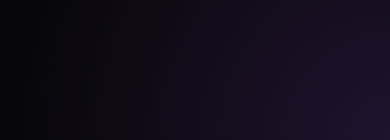
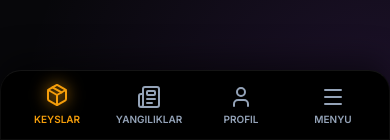
Before and after one commit to myyotubemu-gif/dimer, a React (Vite) app in the folder pubg-drop/: page / in a window 390 px wide. Shown: the part 704-844 px from the top of the page. Built offline with nearby package versions, Linux system fonts and the light colour scheme; no server answers.

Commit message:
Add mobile bottom navigation bar

```diff
--- a/pubg-drop/src/App.jsx
+++ b/pubg-drop/src/App.jsx
@@ -9,6 +9,7 @@ import TopUp from './pages/TopUp';
 import Profile from './pages/Profile';
 import AdminPanel from './pages/AdminPanel';
 import NewsAndPromo from './pages/NewsAndPromo';
+import MobileNav from './components/MobileNav';
 import './index.css';
 
 function App() {
@@ -17,7 +18,7 @@ function App() {
       <AuthProvider>
         <Router>
           <Header />
-          <main className="container" style={{ flex: 1, padding: '2rem 1.5rem' }}>
+          <main className="container main-content" style={{ flex: 1, padding: '2rem 1.5rem' }}>
             <Routes>
               <Route path="/" element={<Home />} />
               <Route path="/case/:id" element={<CaseOpening />} />
@@ -27,6 +28,7 @@ function App() {
               <Route path="/admin-secret" element={<AdminPanel />} />
             </Routes>
           </main>
+          <MobileNav />
         </Router>
       </AuthProvider>
     </ToastProvider>
--- /dev/null
+++ b/pubg-drop/src/components/MobileNav.css
@@ -0,0 +1,48 @@
+.mobile-nav-bottom {
+  position: fixed;
+  bottom: 0;
+  left: 0;
+  width: 100%;
+  height: 70px;
+  background: #000000; /* Solid Black like dropdown */
+  display: none;
+  justify-content: space-around;
+  align-items: center;
+  z-index: 1000;
+  border-top: 1px solid var(--border-color);
+  padding: 0 10px;
+  border-radius: 1.5rem 1.5rem 0 0;
+  box-shadow: 0 -10px 30px rgba(0, 0, 0, 0.5);
+}
+
+.mobile-nav-item {
+  display: flex;
+  flex-direction: column;
+  align-items: center;
+  justify-content: center;
+  gap: 4px;
+  color: var(--text-muted);
+  font-size: 10px;
+  font-weight: 600;
+  text-transform: uppercase;
+  transition: all 0.3s ease;
+  flex: 1;
+  background: none;
+  border: none;
+  padding: 10px 0;
+}
+
+.mobile-nav-item.active {
+  color: var(--primary);
+}
+
+.mobile-nav-item.active svg {
+  transform: translateY(-2px);
+  filter: drop-shadow(0 0 8px var(--primary));
+}
+
+@media (max-width: 768px) {
+  .mobile-nav-bottom {
+    display: flex;
+  }
+}
--- /dev/null
+++ b/pubg-drop/src/components/MobileNav.jsx
@@ -0,0 +1,38 @@
+import React, { useContext } from 'react';
+import { Link, useLocation } from 'react-router-dom';
+import { Package, Newspaper, User, Menu } from 'lucide-react';
+import { AuthContext } from '../context/AuthContext';
+import './MobileNav.css';
+
+function MobileNav({ onMenuClick }) {
+  const location = useLocation();
+  const { user } = useContext(AuthContext);
+
+  const isActive = (path) => location.pathname === path;
+
+  return (
+    <nav className="mobile-nav-bottom glass">
+      <Link to="/" className={`mobile-nav-item ${isActive('/') ? 'active' : ''}`}>
+        <Package size={24} />
+        <span>Keyslar</span>
+      </Link>
+
+      <Link to="/news-promo" className={`mobile-nav-item ${isActive('/news-promo') ? 'active' : ''}`}>
+        <Newspaper size={24} />
+        <span>Yangiliklar</span>
+      </Link>
+
+      <Link to="/profile" className={`mobile-nav-item ${isActive('/profile') ? 'active' : ''}`}>
+        <User size={24} />
+        <span>Profil</span>
+      </Link>
+
+      <button className="mobile-nav-item" onClick={onMenuClick}>
+        <Menu size={24} />
+        <span>Menyu</span>
+      </button>
+    </nav>
+  );
+}
+
+export default MobileNav;
--- a/pubg-drop/src/index.css
+++ b/pubg-drop/src/index.css
@@ -249,3 +249,8 @@ button {
     font-size: 14px;
   }
 }
+@media (max-width: 768px) {
+  .main-content {
+    padding-bottom: 90px !important;
+  }
+}
```
